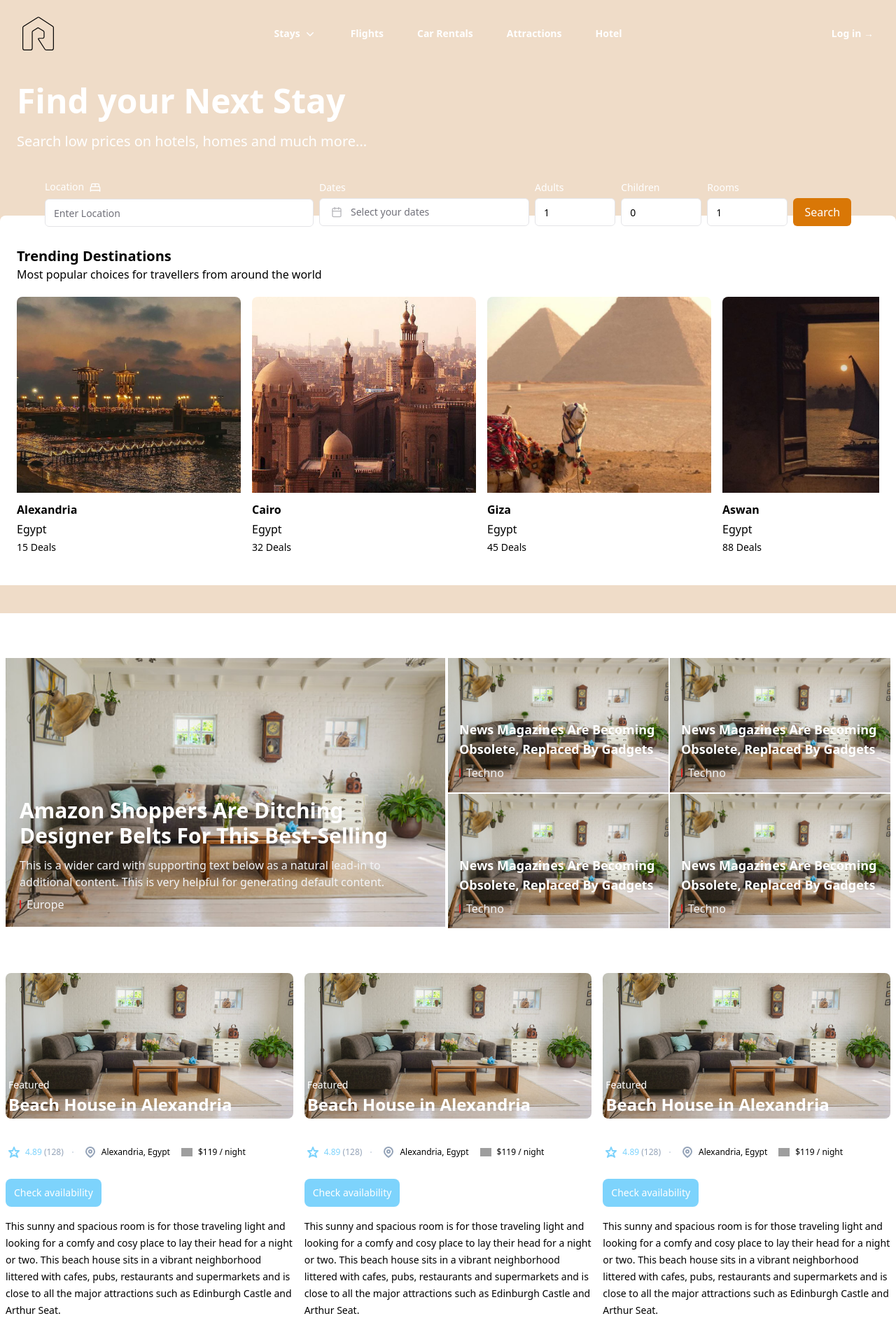
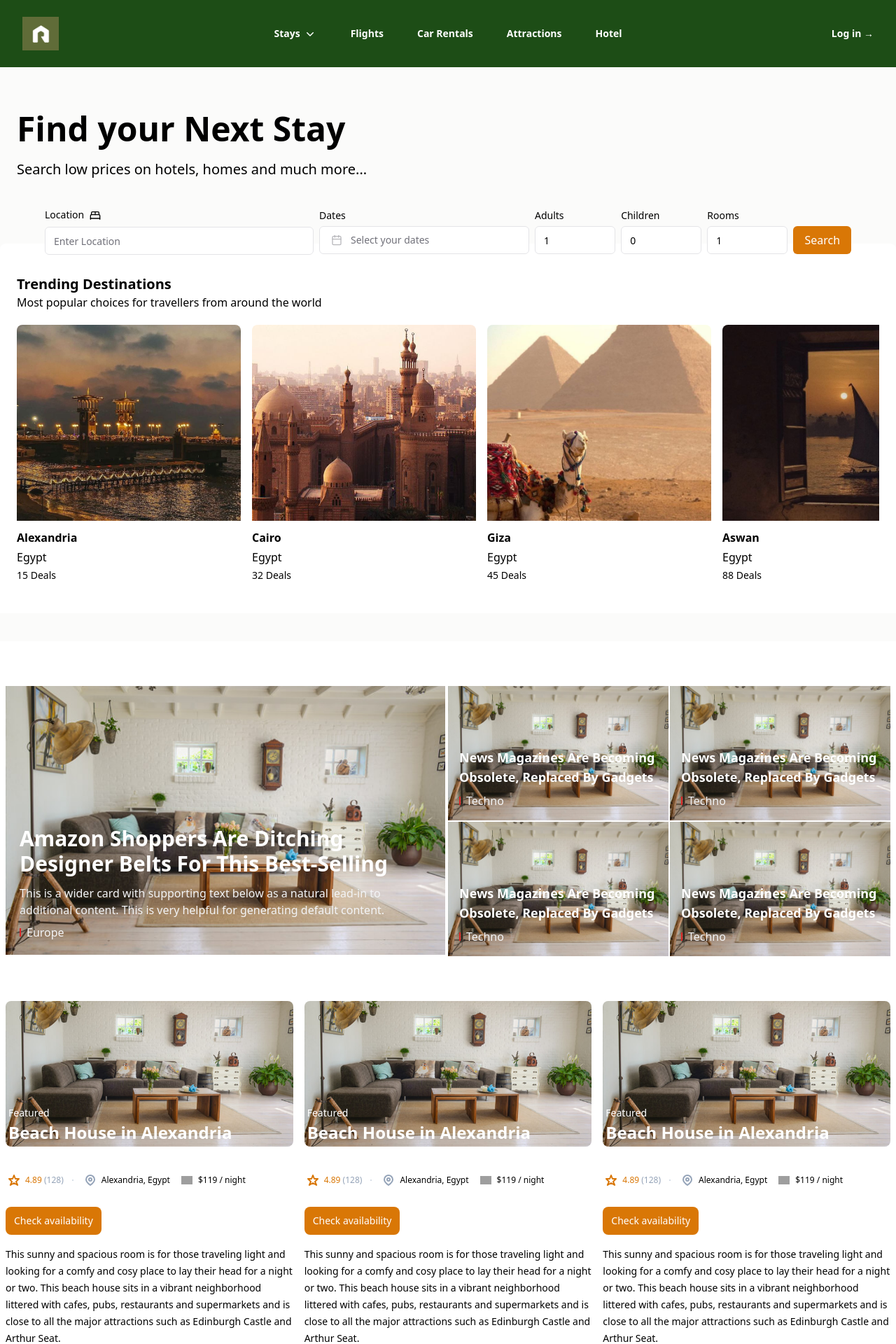
Before and after one commit to srahabib/RentalApp, a Next.js app: page / in a window 1280 px wide. Shown: the top 1920 px of the page at 70% size. Built offline with nearby package versions, Linux system fonts and the light colour scheme; grey boxes are pictures that could not be loaded.

Commit message:
Presentation Edits

```diff
--- a/src/components/HeroSection/HeroSection.jsx
+++ b/src/components/HeroSection/HeroSection.jsx
@@ -41,10 +41,10 @@ const trending_data = [
 
 const HeroSection = () => {
     return(
-    <main className="bg-[#efdcc8] pb-10 mb-10">
+    <main className="bg-[#fbfbfa] pb-10 mb-10">
       <section className="max-w-7xl mx-auto p-6">
-        <h2 className="font-bold text-5xl text-white">Find your Next Stay</h2>
-        <h3 className="text-white py-5 text-xl">
+        <h2 className="font-bold text-5xl text-black pt-10">Find your Next Stay</h2>
+        <h3 className="text-black py-5 text-xl">
           Search low prices on hotels, homes and much more...
         </h3>
       </section>
--- a/src/components/HouseCard/HouseCard.jsx
+++ b/src/components/HouseCard/HouseCard.jsx
@@ -18,8 +18,8 @@ const HouseCard = () => {
             </div>
             <dl className="mt-4 text-xs font-medium flex items-center row-start-2 sm:mt-1 sm:row-start-3 md:mt-2.5 lg:row-start-2">
             <dt className="sr-only">Reviews</dt>
-            <dd className="text-sky-300 flex items-center">
-                <svg width="24" height="24" fill="none" aria-hidden="true" className="mr-1 stroke-sky-300">
+            <dd className="text-amber-600 flex items-center">
+                <svg width="24" height="24" fill="none" aria-hidden="true" className="mr-1 stroke-amber-600">
                 <path d="m12 5 2 5h5l-4 4 2.103 5L12 16l-5.103 3L9 14l-4-4h5l2-5Z"  stroke-width="2" stroke-linecap="round" stroke-linejoin="round" />
                 </svg>
                 <span>4.89 <span className="text-slate-400 font-normal">(128)</span></span>
@@ -45,7 +45,7 @@ const HouseCard = () => {
 
             </dl>
             <div className="mt-4 col-start-1 row-start-3 self-center sm:mt-0 sm:col-start-2 sm:row-start-2 sm:row-span-2 lg:mt-6 lg:col-start-1 lg:row-start-3 lg:row-end-4">
-            <button type="button" className="bg-sky-300 text-white text-sm leading-6 font-medium py-2 px-3 rounded-lg">Check availability</button>
+            <button type="button" className="bg-amber-600 text-white text-sm leading-6 font-medium py-2 px-3 rounded-lg">Check availability</button>
             </div>
             <p className="mt-4 text-sm leading-6 col-start-1 sm:col-span-2 lg:col-span-2 dark:text-slate-400">
             This sunny and spacious room is for those traveling light and looking for a comfy and cosy place to lay their head for a night or two. This beach house sits in a vibrant neighborhood littered with cafes, pubs, restaurants and supermarkets and is close to all the major attractions such as Edinburgh Castle and Arthur Seat.
--- a/src/components/Nav/Nav.jsx
+++ b/src/components/Nav/Nav.jsx
@@ -43,7 +43,7 @@ const products = [
 const Nav = () => {
     const [mobileMenuOpen, setMobileMenuOpen] = useState(false);
     return(
-        <header className="bg-[#efdcc8]">
+        <header className="bg-[#1d4d16]">
             <nav className="mx-auto flex max-w-7xl items-center justify-between p-6 lg:px-8"
              aria-label="Global">
 
@@ -52,7 +52,7 @@ const Nav = () => {
             <span className="sr-only">Booking </span>
             <img
               className="h-12 w-auto"
-              src="/images/rentorLogo4.svg"
+              src="/images/rentorSuitability.png"
               alt=""
             />
           </Link>
--- a/src/components/Search/Search.jsx
+++ b/src/components/Search/Search.jsx
@@ -95,9 +95,9 @@ function Search() {
             name="location"
             render={({ field }) => (
               <FormItem>
-                <FormLabel className="text-white flex">
+                <FormLabel className="text-black flex">
                   Location
-                  <BedDoubleIcon className="ml-2 h-4 w-4 text-white" />
+                  <BedDoubleIcon className="ml-2 h-4 w-4 text-black" />
                 </FormLabel>
 
                 <FormMessage />
@@ -116,7 +116,7 @@ function Search() {
             name="dates"
             render={({ field }) => (
               <FormItem className="flex flex-col">
-                <FormLabel className="text-white">Dates</FormLabel>
+                <FormLabel className="text-black">Dates</FormLabel>
                 <FormMessage />
 
                 <Popover >
@@ -174,7 +174,7 @@ function Search() {
               name="adults"
               render={({ field }) => (
                 <FormItem className="flex flex-col">
-                  <FormLabel className="text-white">Adults</FormLabel>
+                  <FormLabel className="text-black">Adults</FormLabel>
                   <FormMessage />
                   <FormControl>
                     <Input className="bg-white" type="number" placeholder="Adults" {...field} />
@@ -190,7 +190,7 @@ function Search() {
               name="children"
               render={({ field }) => (
                 <FormItem className="flex flex-col">
-                  <FormLabel className="text-white">Children</FormLabel>
+                  <FormLabel className="text-black">Children</FormLabel>
                   <FormMessage />
                   <FormControl>
                     <Input className="bg-white" type="number" placeholder="Children" {...field} />
@@ -206,7 +206,7 @@ function Search() {
               name="rooms"
               render={({ field }) => (
                 <FormItem className="flex flex-col">
-                  <FormLabel className="text-white">Rooms</FormLabel>
+                  <FormLabel className="text-black">Rooms</FormLabel>
                   <FormMessage />
                   <FormControl>
                     <Input className="bg-white" type="number" placeholder="rooms" {...field} />
```
Also changed, not shown: public/images/rentorSuitability.png (added).
